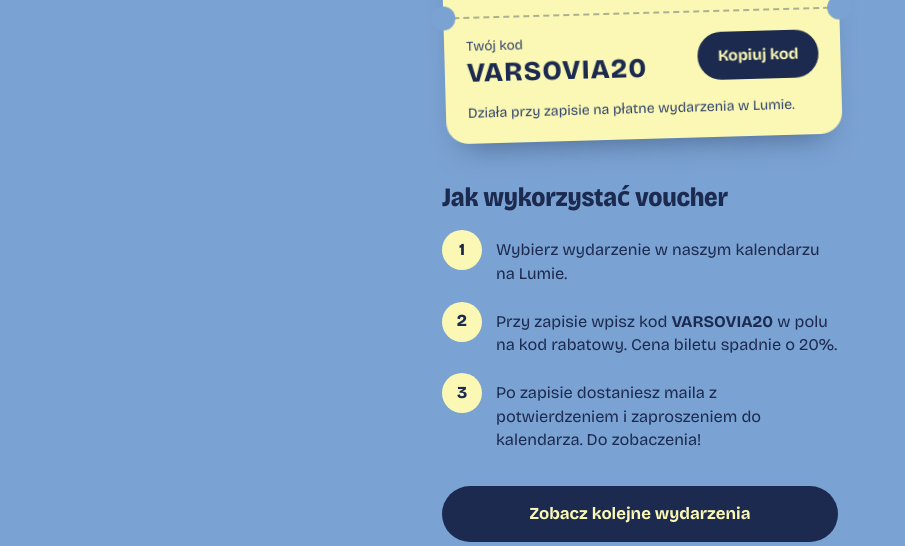
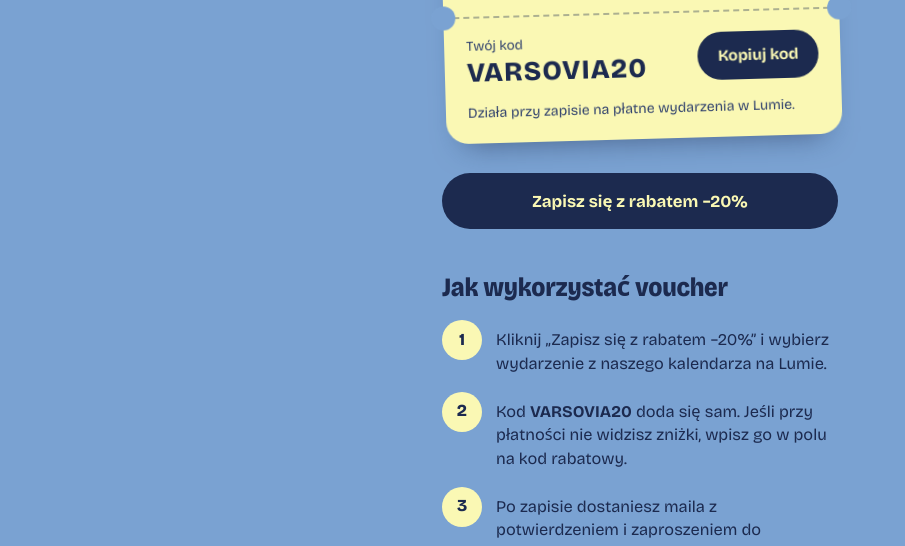
Before and after one commit to estera-gif/varsovia-voucher, a plain HTML site: page index.html in a window 1280 px wide. Shown: the part 920-1466 px from the top of the page, without its empty margins (0-905 px from the left). Drawn offline with nearby package versions, Linux system fonts and the light colour scheme.

Commit message:
Przycisk z automatycznym kuponem VARSOVIA20 w Lumie

```diff
--- a/index.html
+++ b/index.html
@@ -222,15 +222,18 @@
     <p class="note" id="copy-status" role="status" aria-live="polite">Działa przy zapisie na płatne wydarzenia w Lumie.</p>
   </section>
 
+  <div class="actions">
+    <a class="btn btn-main" href="https://luma.com/calendar/cal-dckQ6LqQgrIitRF?coupon=VARSOVIA20">Zapisz się z rabatem −20%</a>
+  </div>
+
   <h2>Jak wykorzystać voucher</h2>
   <ol class="steps">
-    <li><span>Wybierz wydarzenie w naszym kalendarzu na Lumie.</span></li>
-    <li><span>Przy zapisie wpisz kod <b>VARSOVIA20</b> w polu na kod rabatowy. Cena biletu spadnie o 20%.</span></li>
+    <li><span>Kliknij „Zapisz się z rabatem −20%” i wybierz wydarzenie z naszego kalendarza na Lumie.</span></li>
+    <li><span>Kod <b>VARSOVIA20</b> doda się sam. Jeśli przy płatności nie widzisz zniżki, wpisz go w polu na kod rabatowy.</span></li>
     <li><span>Po zapisie dostaniesz maila z potwierdzeniem i zaproszeniem do kalendarza. Do zobaczenia!</span></li>
   </ol>
 
   <div class="actions">
-    <a class="btn btn-main" href="https://luma.com/calendar/cal-dckQ6LqQgrIitRF">Zobacz kolejne wydarzenia</a>
     <a class="btn btn-alt" href="https://www.instagram.com/varsoviasociety/">
       <svg viewBox="0 0 24 24" fill="none" stroke="currentColor" stroke-width="2" aria-hidden="true"><rect x="3" y="3" width="18" height="18" rx="5"/><circle cx="12" cy="12" r="4.2"/><circle cx="17.4" cy="6.6" r="1.1" fill="currentColor" stroke="none"/></svg>
       Obserwuj @varsoviasociety
```
